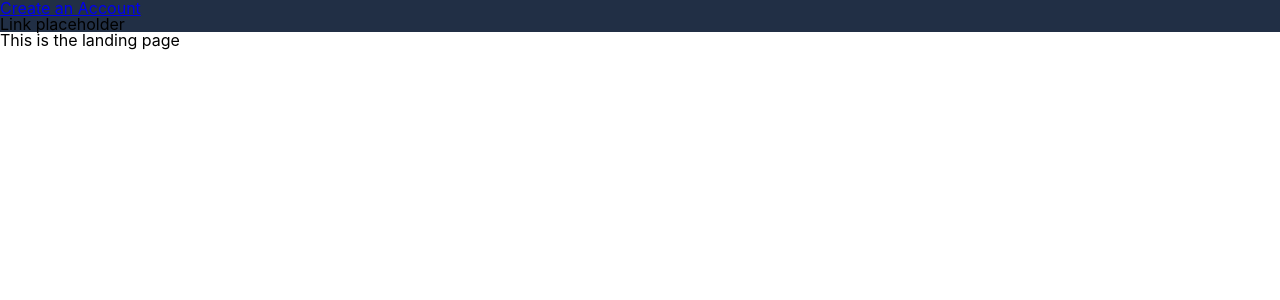
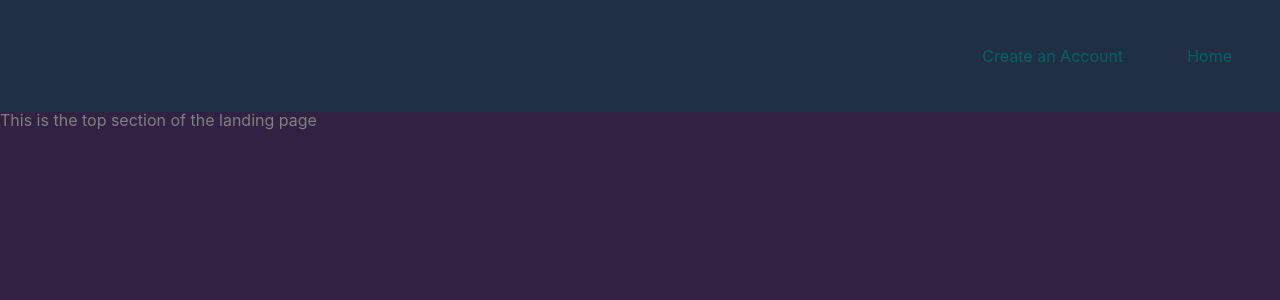
Before and after one commit to eg180/school-in-the-cloud, a React (Create React App) app: page / in a window 1280 px wide. Shown: the top 300 px of the page. Built offline with nearby package versions, Linux system fonts and the light colour scheme.

Commit message:
Nav working with proper spacing and styles

```diff
--- a/src/App.css
+++ b/src/App.css
@@ -1,3 +1,3 @@
 .App {
-  text-align: center;
+  /* text-align: center; */
 }
--- a/src/App.js
+++ b/src/App.js
@@ -3,6 +3,11 @@ import { Switch, Route } from 'react-router-dom';
 import LandingPage from './components/LandingPage';
 import SignUp from './components/SignUp';
 import './App.css';
+import styled from 'styled-components';
+
+const StyledHeader =styled.header`
+
+`;
 
 function App() {
   return (
--- a/src/components/LandingPage.js
+++ b/src/components/LandingPage.js
@@ -3,8 +3,8 @@ import styled from 'styled-components';
 
 export default function LandingPage() {
     return (
-        <div>
-            <p>This is the landing page</p>
-        </div>
+        <section>
+            <p>This is the top section of the landing page</p>
+        </section>
     )
 }
--- a/src/components/Nav.js
+++ b/src/components/Nav.js
@@ -5,17 +5,24 @@ import styled from 'styled-components';
 
 
 const StyledNav = styled.nav`
+    display: flex;
+    justify-content: flex-end;
+    align-items: center;
     background-color: #212f45;
-    max-height: 20rem;
+    min-height: 7rem;
+    p {
+        margin-left: 1rem;
+        margin-right: 3rem;
+
+    }
 `;
 
 export default function Nav() {
     return (
         <StyledNav>
-            <ul>
                 <p><Link to="/signup">Create an Account</Link></p>
-                <p>Link placeholder</p>
-            </ul>
+                <p><Link to="/">Home</Link></p>
+
         </StyledNav>
     )
 }
--- a/src/index.css
+++ b/src/index.css
@@ -29,8 +29,24 @@ footer, header, hgroup, menu, nav, section {
 	display: block;
 }
 body {
-	line-height: 1;
+  background-color: #312244;
+  line-height: 1;
+  color: grey;
 }
+
+a {
+  text-decoration: none;
+  color: #006466;
+}
+
+a:visited {
+  color: #006466;
+}
+
+a:hover {
+  color: #0e989b;
+}
+
 ol, ul {
 	list-style: none;
 }
```
